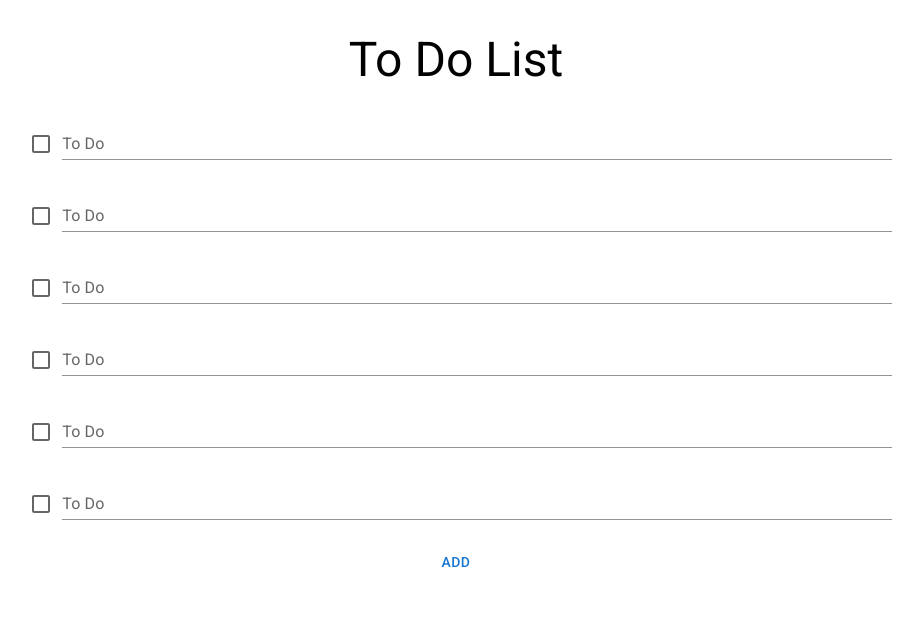
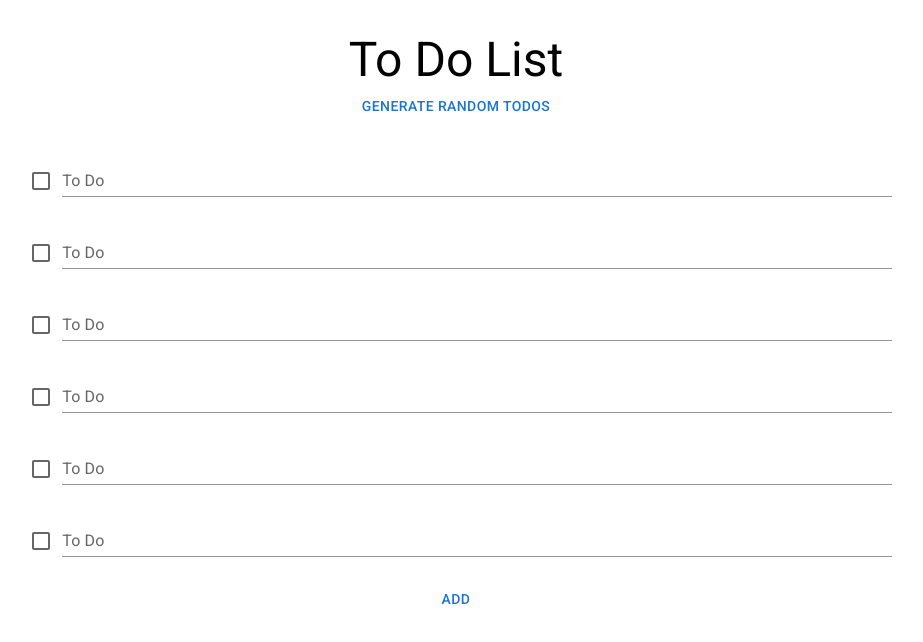
Before and after one commit to f1a0r0/todolist, a React (Create React App) app: page / in a window 1280 px wide. Shown: the top 642 px of the page, without its empty margins (184-1107 px from the left). Built offline with nearby package versions, Linux system fonts and the light colour scheme.

Commit message:
Add a button to get random TODOs from JSONPlaceholder

```diff
--- a/package.json
+++ b/package.json
@@ -13,6 +13,7 @@
     "@emotion/styled": "latest",
     "@fontsource/roboto": "^4.5.8",
     "@mui/material": "latest",
+    "axios": "^1.3.2",
     "react": "latest",
     "react-dom": "latest",
     "react-scripts": "^5.0.1"
--- a/src/App.js
+++ b/src/App.js
@@ -4,7 +4,9 @@ import Typography from '@mui/material/Typography';
 import ToDoItem from './ToDoItem';
 import Stack from '@mui/material/Stack';
 import { Box, Button } from '@mui/material';
+import axios from 'axios';
 
+const api = axios.create({baseURL:'https://jsonplaceholder.typicode.com/todos'})
 
 export default function App() {
   const [toDoList,setToDoList] = React.useState([{checked:false, content:''},
@@ -15,26 +17,59 @@ export default function App() {
                                                  {checked:false, content:''},
   ])
 
-  const handleCheck = (event, index) =>{
+  const handleCheckBoxChange = (event, index) =>{
     setToDoList(toDoList.map((item, i)=>{
       return (i == index) ? ({checked:event.target.checked, content:item.content}) : (item)
     }));
   }
 
-  const handleInput = (event, index) =>{
+  const handleTextFieldChange = (event, index) =>{
     setToDoList(toDoList.map((item, i)=>{
       return i == index ? ({checked:item.checked, content:event.target.value}) : item
     }));
   }
+
+  const handleTextFieldBlur = (event, index) =>{
+    // setToDoList(toDoList.map((item, i)=>{
+    //   return i == index ? ({checked:item.checked, content:event.target.value}) : item
+    // }));
+    //console.log('blur detected')
+  }
+
+  const randomInt = (min,max) => {
+    return Math.floor(Math.random() * (max - min + 1)) + min;
+  }
+
+  const generateRandomToDos = async () => {
+    let idSet = new Set();
+    for (let i = 0; i < randomInt(3,10);i++){
+      idSet.add(randomInt(1,100));
+    }
+    let randomToDos = [];
+    for (const id of idSet){
+      await api.get(`./${id}`).then((response)=>{
+        randomToDos.push({checked:response.data.completed,content:response.data.title})
+      });
+    }
+    setToDoList(randomToDos);
+  }
+
   return (
-    <Container alignItems='center'>
-      <Typography variant='h3' component='h1' align='center' paddingTop={3}>
-        To Do List
-      </Typography>
+    <Container>
+      <div>
+        <Typography variant='h3' component='h1' align='center' paddingTop={3}>To Do List</Typography>
+      </div>
+      <div>
+        <Button onClick={()=>generateRandomToDos()} sx={{margin:'auto',display:'block'}} >Generate random todos</Button>
+      </div>
+
+
       <Stack alignItems='center' paddingTop={3} spacing={1}>
         {console.log(toDoList)}
         {
-            toDoList.map((item, i) => <ToDoItem index={i} item={item} onCheck={(event,index)=>handleCheck(event,index)} onChange={(event,index)=>handleInput(event,index)}/>)
+          toDoList.map((item, i) => <ToDoItem index={i} item={item}
+          checkBoxOnChange={(event,index)=>handleCheckBoxChange(event,index)} textFieldOnChange={(event,index)=>handleTextFieldChange(event,index)}
+          textFieldOnBlur={(event,index)=>handleTextFieldBlur(event,index)}/>)
         }
         <Button onClick={()=>setToDoList([...toDoList,{checked:false, content:''}])}>Add</Button>
       </Stack>
--- a/src/ToDoItem.js
+++ b/src/ToDoItem.js
@@ -4,13 +4,13 @@ import Checkbox from '@mui/material/Checkbox';
 import TextField from '@mui/material/TextField';
 
 const ToDoItem = (props) => {
-	const {item, onCheck, onChange, index} = props;
+	const {item, checkBoxOnChange, textFieldOnChange, textFieldOnBlur, index} = props;
 	return(
 		<Box noValidate width='80%' display='flex' alignItems='center' justifyContent='center' color={item.checked?'grey':'black'} >
-			<Checkbox checked={item.checked} onChange={(event)=>onCheck(event,index)}/>
+			<Checkbox checked={item.checked} onChange={(event)=>checkBoxOnChange(event,index)}/>
 			<TextField id="standard-basic" label="To Do" variant="standard"
 			sx ={{width:'90%', paddingBottom:2, textDecoration:item.checked ? 'line-through':'undefined', input:{color: item.checked?'grey':'black'}}}
-			defaultValue={item.content} onChange={(event)=>onChange(event,index)}/>
+			value={item.content} onChange={(event)=>textFieldOnChange(event,index)} onBlur={(event)=>textFieldOnBlur(event,index)}/>
 		</Box>
 	);
 };
```
Also changed, not shown: 1 other file (tests, documents, lock files or other folders). Lines whose indentation alone changed are shown as unchanged.
